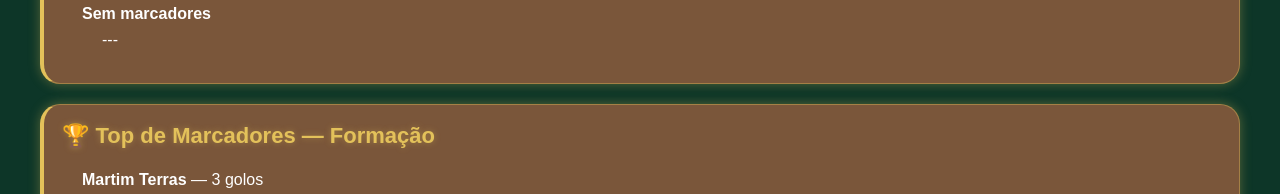
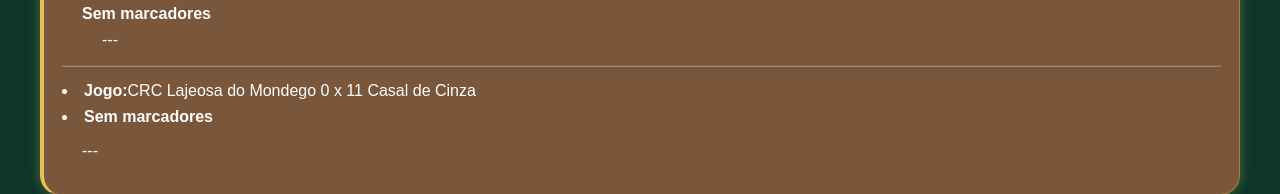
Before and after one commit to ruipms/lajeosa-pwa, a plain HTML site: page clube_formacao.html in a window 1280 px wide. Shown: the part 2559-2753 px from the top of the page. Drawn offline with Linux system fonts and the light colour scheme.

Commit message:
Update clube_formacao.html

```diff
--- a/clube_formacao.html
+++ b/clube_formacao.html
@@ -269,6 +269,16 @@
     </ul>
 
   </ul>
+
+   <hr style="opacity:0.3; margin:15px 0;">
+
+    <li><strong>Jogo:</strong>CRC Lajeosa do Mondego 0 x 11 Casal de Cinza</li>
+    <li><strong>Sem marcadores</strong></li>
+    <ul>
+      <li>---</li>
+    </ul>
+
+  </ul>
 </div>
 
 
```
